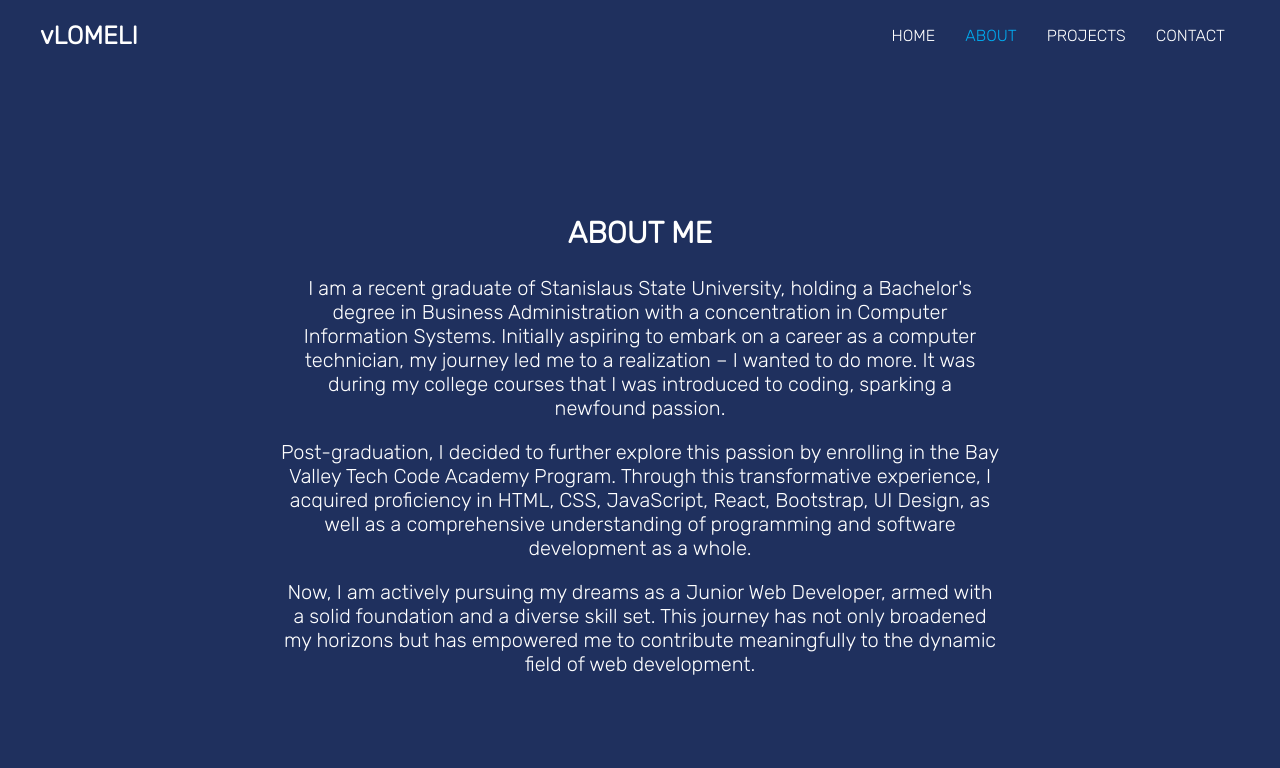
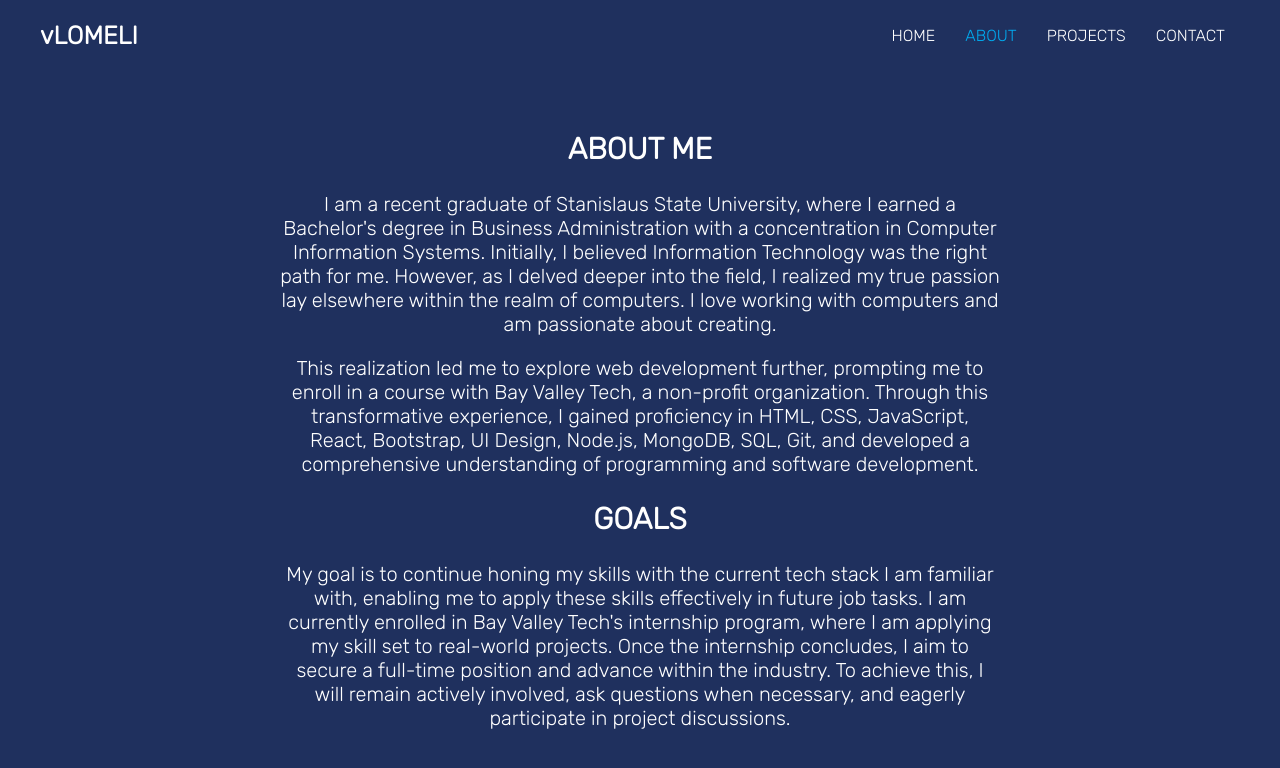
Before and after one commit to vlomeli/react-portfolio, a React (Vite) app: page /About in a window 1280 px wide. Shown: the top 768 px of the page. Built offline with nearby package versions, Linux system fonts and the light colour scheme; a web font is replaced by a local one.

Commit message:
change to about me

```diff
--- a/src/pages/About.jsx
+++ b/src/pages/About.jsx
@@ -4,25 +4,37 @@ export default function About() {
         <section className="about">
           <div className="about-content">
             <h1>ABOUT ME</h1>
-        <p> I am a recent graduate of Stanislaus State University, holding a Bachelor's degree in Business Administration with a concentration
-            in Computer Information Systems. Initially aspiring to embark on a career as a computer technician,
-            my journey led me to a realization –
-            I wanted to do more. It was during my college courses that I was introduced to coding, sparking a newfound passion.
+            <p>
+              I am a recent graduate of Stanislaus State University, where I
+              earned a Bachelor's degree in Business Administration with a
+              concentration in Computer Information Systems. Initially, I
+              believed Information Technology was the right path for me.
+              However, as I delved deeper into the field, I realized my true
+              passion lay elsewhere within the realm of computers. I love
+              working with computers and am passionate about creating.
             </p>
 
-        <p> Post-graduation, I decided to further explore this passion by enrolling
-            in the Bay Valley Tech Code Academy Program. Through this transformative experience, I
-            acquired proficiency in HTML, CSS, JavaScript, React, Bootstrap, UI Design, as well as a
-            comprehensive understanding of programming and software development as a whole.
+            <p>
+              This realization led me to explore web development further,
+              prompting me to enroll in a course with Bay Valley Tech, a
+              non-profit organization. Through this transformative experience, I
+              gained proficiency in HTML, CSS, JavaScript, React, Bootstrap, UI
+              Design, Node.js, MongoDB, SQL, Git, and developed a comprehensive
+              understanding of programming and software development.
             </p>
-        <p> Now, I am actively pursuing my dreams as a Junior Web Developer, armed with a solid
-            foundation and a diverse skill set. This journey has not only broadened my horizons but
-            has empowered me to contribute meaningfully to the dynamic field of web development.
+            <h1> GOALS</h1>
+            <p>
+              My goal is to continue honing my skills with the current tech
+              stack I am familiar with, enabling me to apply these skills
+              effectively in future job tasks. I am currently enrolled in Bay
+              Valley Tech's internship program, where I am applying my skill set
+              to real-world projects. Once the internship concludes, I aim to
+              secure a full-time position and advance within the industry. To
+              achieve this, I will remain actively involved, ask questions when
+              necessary, and eagerly participate in project discussions.
             </p>
           </div>
         </section>
-
-
       </>
-    )
+    );
 }
--- a/src/style.css
+++ b/src/style.css
@@ -22,7 +22,7 @@ body {
   align-items: center;
   padding: 0 20%;
   text-align: center;
-  margin-top: 10%;
+  margin-top: 3%;
 }
 
 .about-content h1 {
@@ -183,7 +183,7 @@ body {
   width: 80%;
   text-align: center;
   margin-left: 10%;
-  margin-top: 5%;
+  margin-top: 3%;
 }
 
 .project-cards > .card {
@@ -200,7 +200,7 @@ body {
 .contact {
   display: flex;
   justify-content: center;
-  margin-top: 5%;
+  margin-top: 3%;
 }
 
 form {
```
Lines whose indentation alone changed are shown as unchanged.
